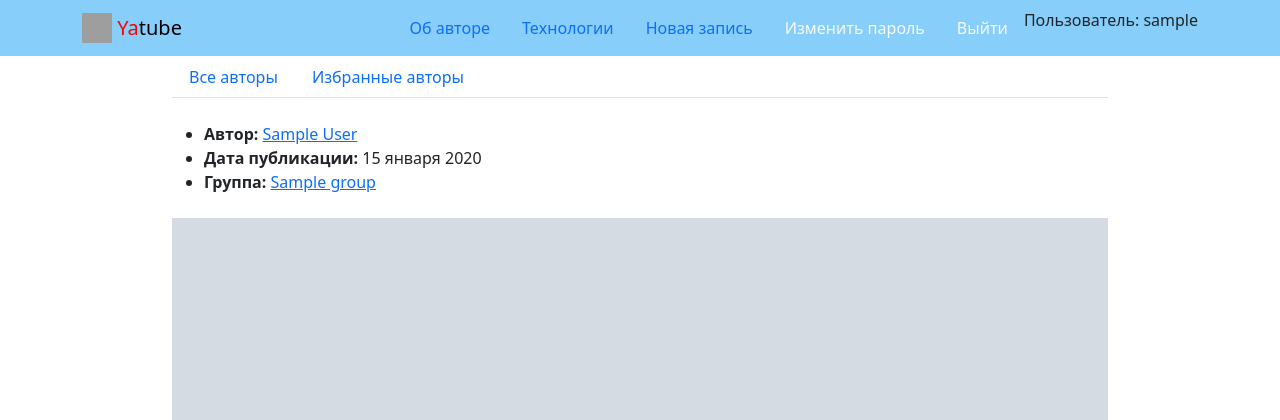
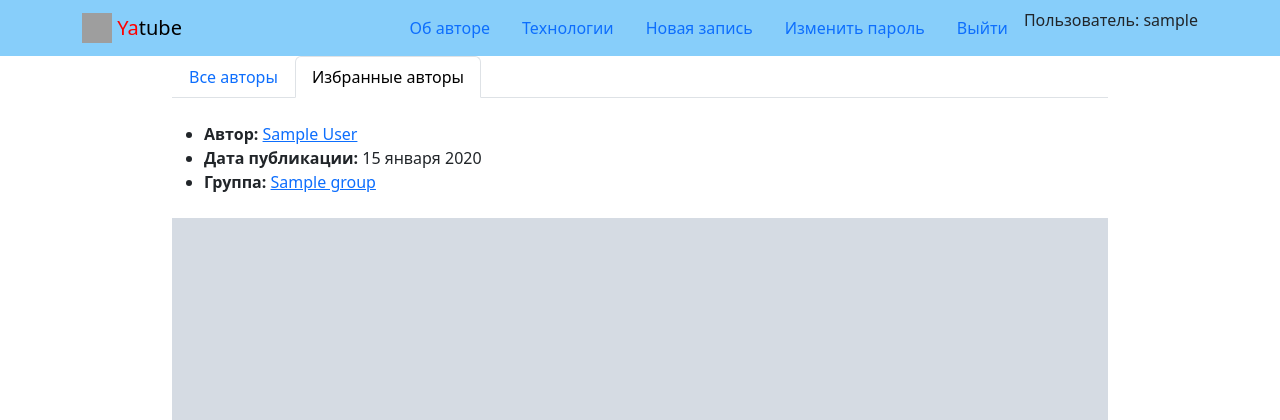
Before and after one commit to YaroslavButorin/hw05_final, a Django app: page /follow/ in a window 1280 px wide. Shown: the top 420 px of the page. Run offline with Django 3.2, Linux system fonts and the light colour scheme; a user stored in the database is signed in; tables that the repository leaves empty hold one stand-in row (values such as "Sample post"); grey boxes marked "Sample" are stand-in pictures; some libraries are stand-ins or nearby versions; grey boxes are pictures that could not be loaded.

Commit message:
обновил

```diff
--- a/yatube/templates/includes/header.html
+++ b/yatube/templates/includes/header.html
@@ -1,3 +1,4 @@
+{% with request.resolver_match.view_name as view_name %}
 {% load static %}
 <header>
   <nav class="navbar navbar-light" style="background-color: lightskyblue">
@@ -8,20 +9,20 @@
       </a>
       <ul class="nav nav-pills">
         <li class="nav-item">
-          <a class="nav-link" href="{% url 'about:author' %}">Об авторе</a>
+          <a class="nav-link {% if view_name  == 'about:author' %}active{% endif %}" href="{% url 'about:author' %}">Об авторе</a>
         </li>
         <li class="nav-item">
-          <a class="nav-link" href="{% url 'about:tech' %}">Технологии</a>
+          <a class="nav-link {% if view_name  == 'about:tech' %}active{% endif %}" href="{% url 'about:tech' %}">Технологии</a>
         </li>
 	  {% if user.is_authenticated %}
 		<li class="nav-item">
 		  <a class="nav-link {% if view_name  == 'posts:post_create' %}active{% endif %}" href="{% url 'posts:post_create' %}">Новая запись</a>
 		</li>
         <li class="nav-item">
-          <a class="nav-link link-light" href="{% url 'users:password_change_form' %}">Изменить пароль</a>
+          <a class="nav-link {% if view_name  == 'users:password_change_form' %}active{% endif %}" href="{% url 'users:password_change_form' %}">Изменить пароль</a>
         </li>
         <li class="nav-item">
-          <a class="nav-link link-light" href="{% url 'users:logout' %}">Выйти</a>
+          <a class="nav-link {% if view_name  == 'users:logout' %}active{% endif %}" href="{% url 'users:logout' %}">Выйти</a>
         </li>
         <li>
           Пользователь: {{ user.username }}
@@ -38,3 +39,4 @@
     </div>
   </nav>
 </header>
+{% endwith %}
--- a/yatube/templates/posts/includes/switcher.html
+++ b/yatube/templates/posts/includes/switcher.html
@@ -1,3 +1,4 @@
+{% with request.resolver_match.view_name as view_name %}
 {% if user.is_authenticated %}
   <div class="container col-lg-9 col-sm-12">
     <ul class="nav nav-tabs">
@@ -21,3 +22,4 @@
   </div>
   <br>
 {% endif %}
+{% endwith %}
```
